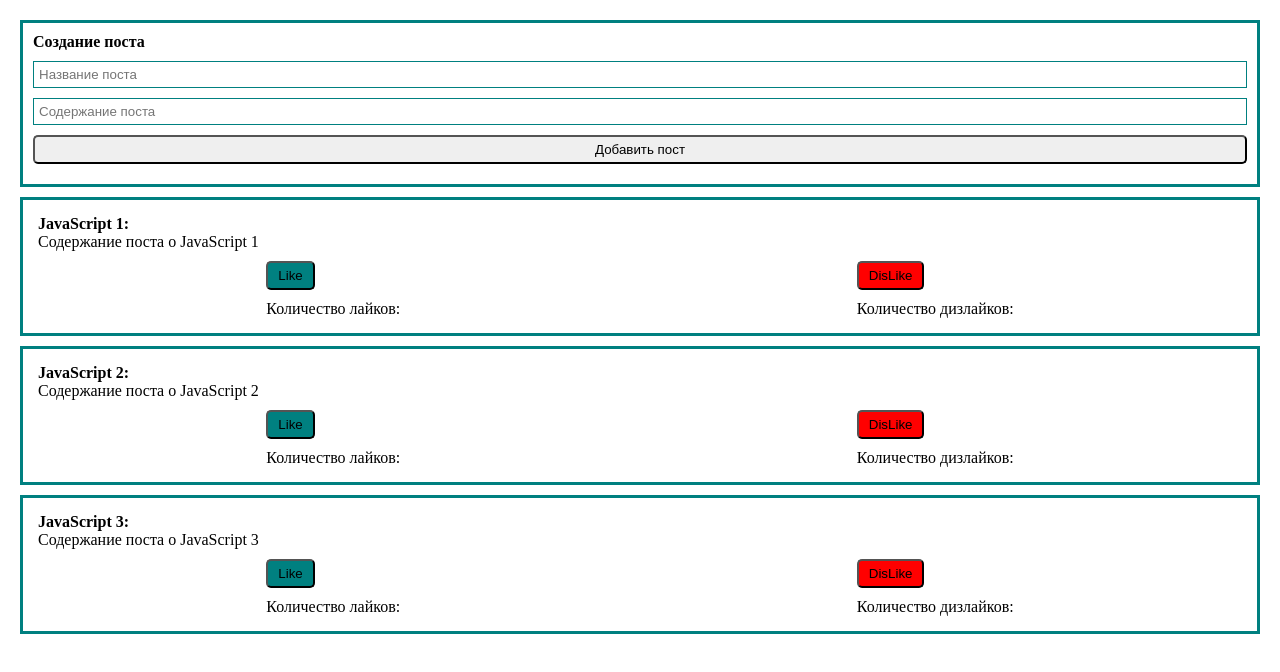
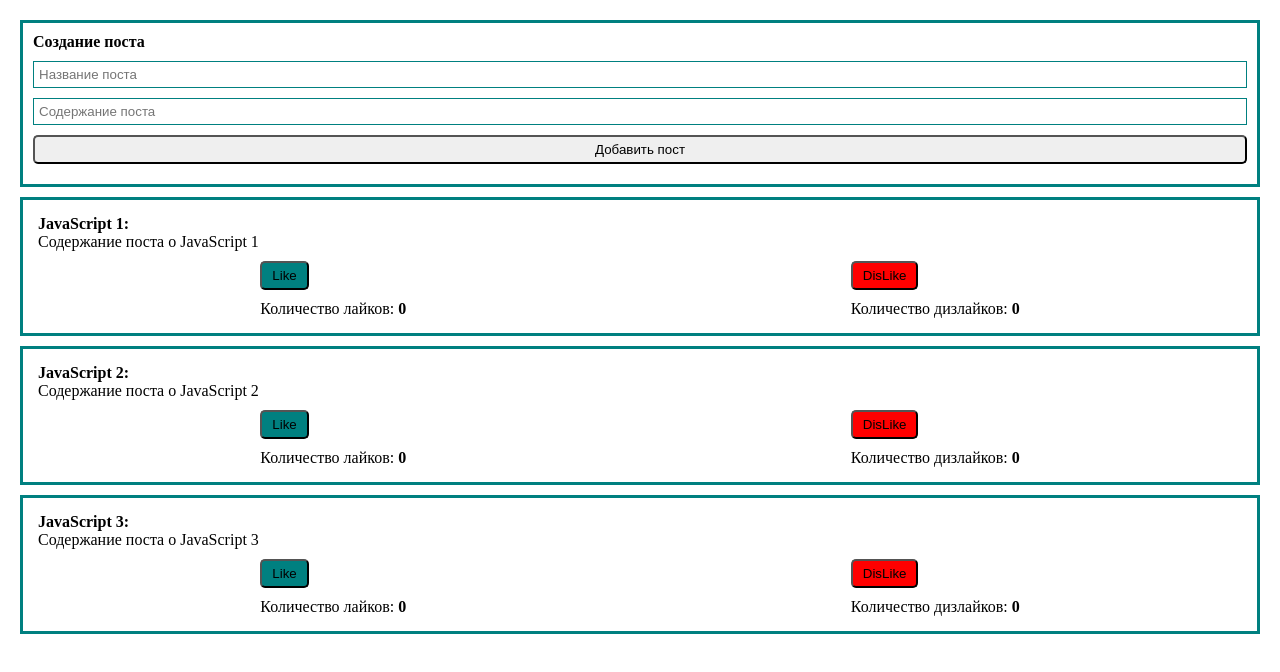
Before and after one commit to MAG1980/Vue3_Learning, a Vue app: page / in a window 1280 px wide. Shown: the top 672 px of the page. Built offline with nearby package versions, Linux system fonts and the light colour scheme.

Commit message:
Создан компонент поста Заработали кнопки Like и DisLike.

```diff
--- a/src/App.vue
+++ b/src/App.vue
@@ -15,8 +15,6 @@ export default {
   },
   data() {
     return {
-      likes: 0,
-      dislikes: 5,
       post_title: "",
       post_content: "",
       posts: [
@@ -39,12 +37,6 @@ export default {
     };
   },
   methods: {
-    addLike() {
-      this.likes += 1;
-    },
-    addDislike() {
-      this.dislikes += 1;
-    },
     addPost(post) {
       this.posts.push(post);
     },
--- /dev/null
+++ b/src/components/PostItem.vue
@@ -0,0 +1,51 @@
+<template>
+  <div class="post">
+    <div>
+      <strong>{{ post.title }}:</strong>
+    </div>
+    <div>{{ post.content }}</div>
+    <div class="post__buttons">
+      <div>
+        <button class="post__button post__button_like" @click="addLike">
+          Like
+        </button>
+        <div>
+          Количество лайков: <strong>{{ likes }}</strong>
+        </div>
+      </div>
+      <div>
+        <button class="post__button post__button_dislike" @click="addDislike">
+          DisLike
+        </button>
+        <div>
+          Количество дизлайков: <strong>{{ dislikes }}</strong>
+        </div>
+      </div>
+    </div>
+  </div>
+</template>
+
+<script>
+export default {
+  props: {
+    post: {
+      title: String,
+      content: String,
+    },
+  },
+  data() {
+    return {
+      likes: 0,
+      dislikes: 0,
+    };
+  },
+  methods: {
+    addLike() {
+      this.likes += 1;
+    },
+    addDislike() {
+      this.dislikes += 1;
+    },
+  },
+};
+</script>
--- a/src/components/PostList.vue
+++ b/src/components/PostList.vue
@@ -1,37 +1,15 @@
 <template>
   <div v-for="post in posts" v-bind:key="post.id">
-    <div class="post">
-      <div>
-        <strong>{{ post.title }}:</strong>
-      </div>
-      <div>{{ post.content }}</div>
-      <div class="post__buttons">
-        <div>
-          <button class="post__button post__button_like" v-on:click="addLike">
-            Like
-          </button>
-          <div>
-            Количество лайков: <strong>{{ likes }}</strong>
-          </div>
-        </div>
-        <div>
-          <button
-            class="post__button post__button_dislike"
-            v-on:click="addDislike"
-          >
-            DisLike
-          </button>
-          <div>
-            Количество дизлайков: <strong>{{ dislikes }}</strong>
-          </div>
-        </div>
-      </div>
-    </div>
+    <PostItem :post="post" />
   </div>
 </template>
 
 <script>
+import PostItem from "@/components/PostItem.vue";
 export default {
+  components: {
+    PostItem,
+  },
   props: {
     posts: {
       type: Array,
```
